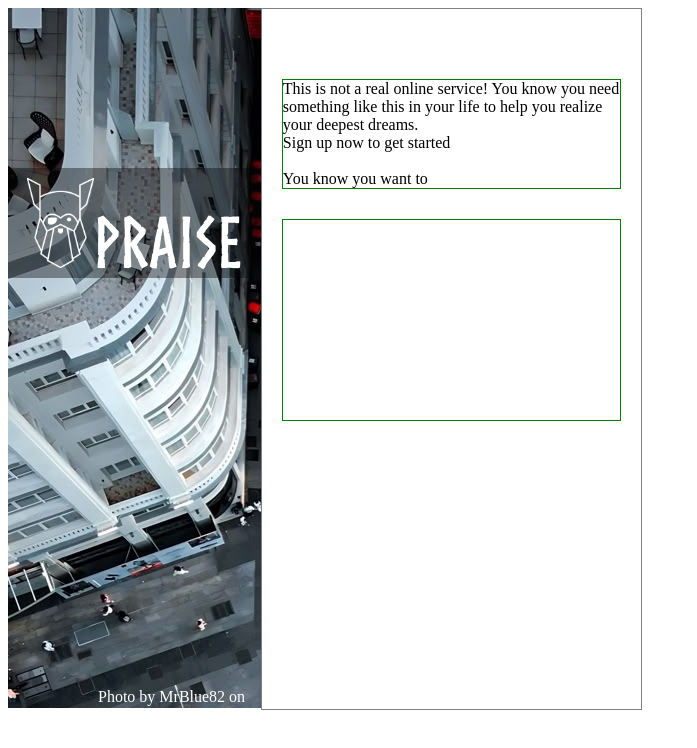
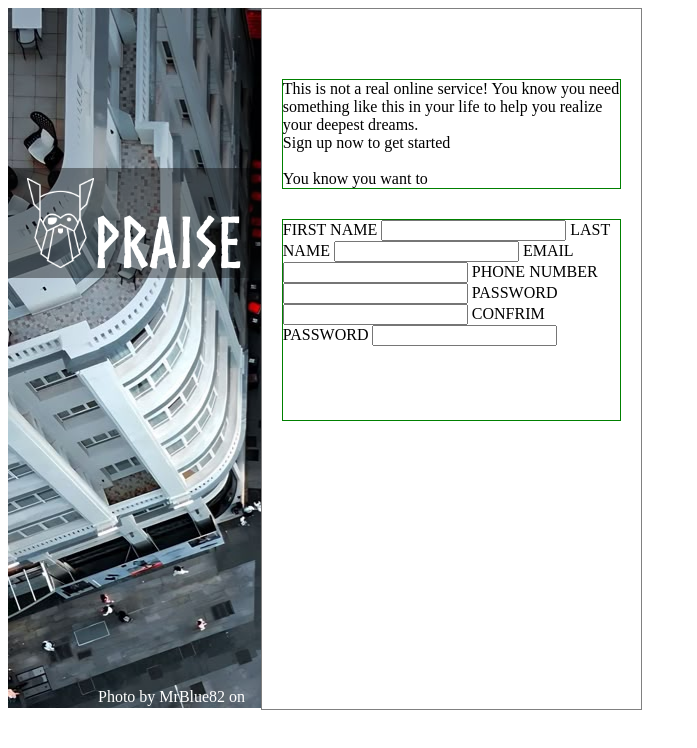
Before and after one commit to Icarium12/Sign-up-form, a plain HTML site: page index.html in a window 1280 px wide. Shown: the whole page, without its empty margins (0-697 px from the left). Drawn offline with Linux system fonts and the light colour scheme.

Commit message:
Added the fields for the form in index.html

```diff
--- a/index.html
+++ b/index.html
@@ -25,7 +25,25 @@
         </div>
 
          <div class="form">
+            <form action="">
+                <label for="first_name">FIRST NAME</label>
+                <input type="text" name="first_name" id="first_name">
 
+                <label for="last_name">LAST NAME</label>
+                <input type="text" name="last_name" id="last_name">
+
+                <label for="email">EMAIL</label>
+                <input type="email" name="email" id="email">
+
+                <label for="phone_number">PHONE NUMBER</label>
+                <input type="tel" name="phone_number" id="phone_number">
+
+                <label for="password">PASSWORD</label>
+                <input type="text" name="password" id="password">
+
+                <label for="conPassword">CONFRIM PASSWORD</label>
+                <input type="text" name="confirm_password" id="conPassword">
+            </form>
         </div>
     </div>
 </body>
```
